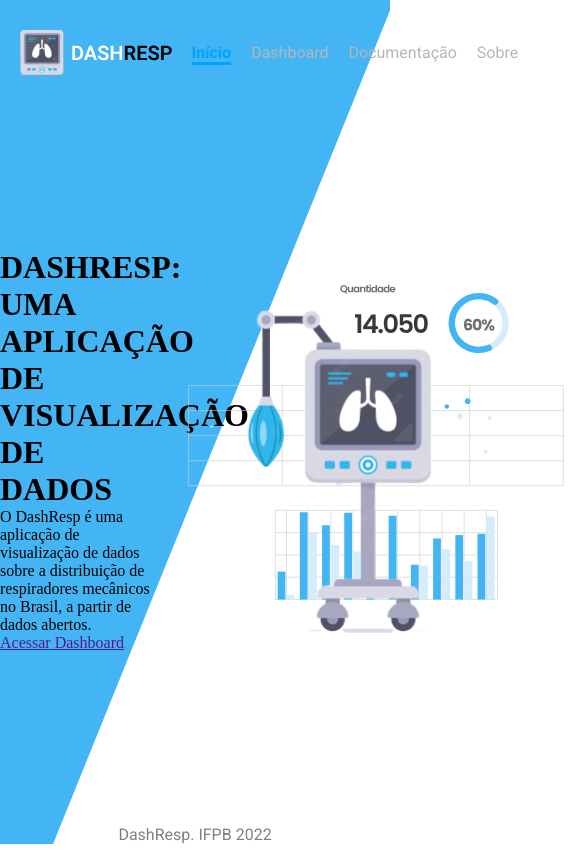
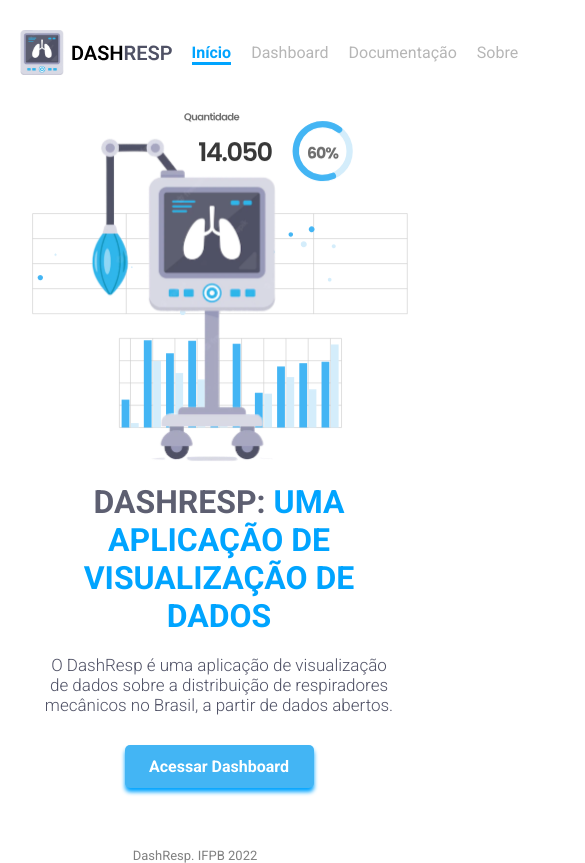
Before and after one commit to josecatanao/DashResp, a React (Create React App) app: page / in a window 390 px wide. Shown: the whole page, 585 px wide, since content can reach past the window. Built offline with nearby package versions, Linux system fonts and the light colour scheme.

Commit message:
Adicionando responsividade a tela inicial

```diff
--- a/src/pages/Inicio/index.jsx
+++ b/src/pages/Inicio/index.jsx
@@ -9,9 +9,9 @@ function Inicio() {
       <Menu />
       <div id="bloco-centro">
         <div id="texto-centro">
-           <h1>DASHRESP: UMA APLICAÇÃO DE VISUALIZAÇÃO DE DADOS </h1>
+           <h1> <span>DASHRESP:</span> UMA APLICAÇÃO DE VISUALIZAÇÃO DE DADOS </h1>
            <p>O DashResp é uma aplicação de visualização de dados sobre a distribuição de respiradores mecânicos no Brasil, a partir de dados abertos.</p>
-           <a href="">Acessar Dashboard</a>
+           <a href="/dashboard">Acessar Dashboard</a>
         </div>
         <div id="foto-centro">
             <img src={Ilustracao} alt="ilustracao do respirador" />
--- a/src/pages/Inicio/style.css
+++ b/src/pages/Inicio/style.css
@@ -16,12 +16,53 @@
     display: flex;
     align-items: center;
     justify-content: space-evenly;
+    flex-wrap: wrap;
 }
 
 #texto-centro {
     width: 40%;
     height: max-content;
 }
+
+#texto-centro>h1{
+    margin-bottom: 20px;
+    font-family: 'Roboto';
+    font-style: normal;
+    font-weight: 700;
+    color: white;
+}
+
+#texto-centro>h1>span{
+    color:#5D5F71;
+}
+
+#texto-centro>p{
+    font-family: 'Roboto';
+    font-style: normal;
+    margin-bottom: 20px;
+    font-weight: 300;
+    font-size: 17px;
+    color: #D8D9E4;
+}
+#texto-centro>a{
+    font-family: 'Roboto';
+    width: 189px;
+    height: 43px;
+    margin-bottom: 20px;
+    display: flex;
+    justify-content: center;
+    align-items: center;
+    text-decoration: none;
+    color: #43B5F4;
+    font-weight: bold;
+    background: #FFFFFF;
+    box-shadow: 0px 4px 4px #00A4FF;
+    border-radius: 5px
+}
+#texto-centro>a:hover{
+    color: #5D5F71;
+}
+
 
 #foto-centro {
     width: max-content;
@@ -33,11 +74,60 @@
     display: flex;
     justify-content: center;
     align-items: center;
+    transform: translateY(0px);
+    animation: float 5s ease-in-out infinite;
+}
+
+@keyframes float{
+    0%{
+        transform: translateY(0px);
+    }
+    50%{
+        transform: translateY(-13px);
+    }
+    100%{
+        transform: translateY(0px);
+    }
 }
 
 #footer{
     width: 100%;
     text-align: center;
     color: grey;
+    font-size: 13px;
+    margin-bottom: 10px;
     font-family: Roboto;
 }
+
+
+
+@media only screen and (max-width: 727px) {
+    #bloco-principal-inicio {
+        background-image: none;
+    }
+    #bloco-centro {
+        margin-top: 20px;
+       flex-direction: column-reverse;
+    }
+    #texto-centro{
+        width: 90%;
+        text-align: center;
+    }
+    #texto-centro>h1{
+        color: #00A4FF;
+        margin-top: 20px;
+    }
+    #texto-centro>p{
+        color: #4F5165;
+    }
+    #texto-centro>a{
+        color: #ffffff;
+        font-weight: bold;
+        background: #43B5F4;
+        box-shadow: 0px 4px 4px #00A4FF;
+        border-radius: 5px;
+        margin: 30px auto 60px auto;
+    }
+
+
+  }
```
Also changed, not shown: src/assets/img/logo.svg.
